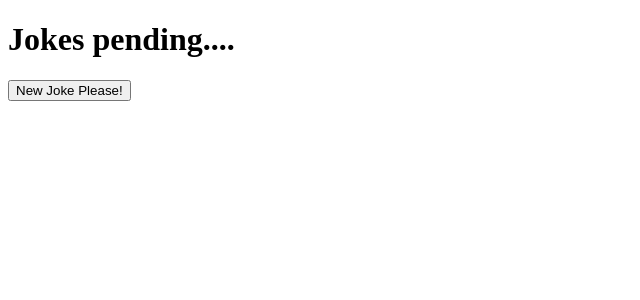
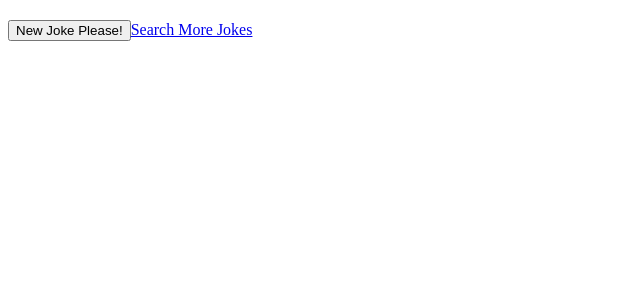
Before and after one commit to rogan-templer/dad-jokes, a React (Create React App) app: page / in a window 1280 px wide. Shown: the top 300 px of the page, without its empty margins (0-640 px from the left). Built offline with nearby package versions, Linux system fonts and the light colour scheme; no server answers.

Commit message:
modifications preparing for search function

```diff
--- a/src/App.jsx
+++ b/src/App.jsx
@@ -1,12 +1,15 @@
+import React from 'react'
+import { Route } from 'react-router-dom'
 import RandomJoke from "./components/RandomJoke";
+import SearchJoke from './components/SearchJoke';
 
 
 function App() {
   return (
     <div>
-      <h1>Jokes pending....</h1>
       <div>
-        <RandomJoke/>
+        <Route exact path='/' component={RandomJoke} />
+        <Route path='/Search' component={SearchJoke} />
       </div>
     </div>
   );
--- a/src/api.js
+++ b/src/api.js
@@ -4,6 +4,8 @@ export function getDadJokes() {
   return request.get('https://icanhazdadjoke.com/')
     .set('Accept', 'application/json')
     .then(response => {
+      // console.log('getDaJokes', response.body.joke);
+
       return response.body.joke
 })
 }
@@ -12,11 +14,13 @@ export function searchDadJokes() {
   return request.get('https://icanhazdadjoke.com/search?=term')
   .set('Accept', 'application/json')
   .then(response => {
+    console.log('searchDadJokes',response.body.results)
     return response.body.results
   })
 }
 
 
+
 export function refreshPage () {
   window.location.reload();
 }
--- a/src/components/RandomJoke.jsx
+++ b/src/components/RandomJoke.jsx
@@ -1,6 +1,7 @@
 import React, { useState, useEffect } from 'react'
 
 import { getDadJokes, refreshPage } from '../api'
+import { Link } from 'react-router-dom'
 
 function RandomJoke () {
   const [dadJoke, setDadJoke] = useState('')
@@ -16,6 +17,7 @@ function RandomJoke () {
     <>
       <h2>{dadJoke}</h2>
       <button onClick={refreshPage}>New Joke Please!</button>
+      <Link to='/Search'>Search More Jokes</Link>
     </>
   )
 }
--- a/src/components/SearchJoke.jsx
+++ b/src/components/SearchJoke.jsx
@@ -1 +1,28 @@
-import React from 'react'
+import React, { useState, useEffect } from 'react'
+
+import { searchDadJokes } from '../api'
+
+function SearchJoke () {
+    const [searchJokeList, setSearchJokeList] = useState([])
+
+    useEffect(() => {
+      searchDadJokes()
+      .then(joke => {
+        setSearchJokeList(joke)
+      })
+    }, [])
+
+    return (
+      <>
+      <div>
+        <h1>Hi</h1>
+      </div>
+      <div>
+        <ul>
+        </ul>
+      </div>
+      </>
+    )
+ }
+
+ export default SearchJoke
--- a/src/index.js
+++ b/src/index.js
@@ -1,10 +1,11 @@
 import React from 'react';
 import ReactDOM from 'react-dom';
+import { HashRouter as Router } from 'react-router-dom'
 import App from './App';
 
 ReactDOM.render(
-  <React.StrictMode>
+  <Router>
     <App />
-  </React.StrictMode>,
+  </Router>,
   document.getElementById('root')
 );
```
